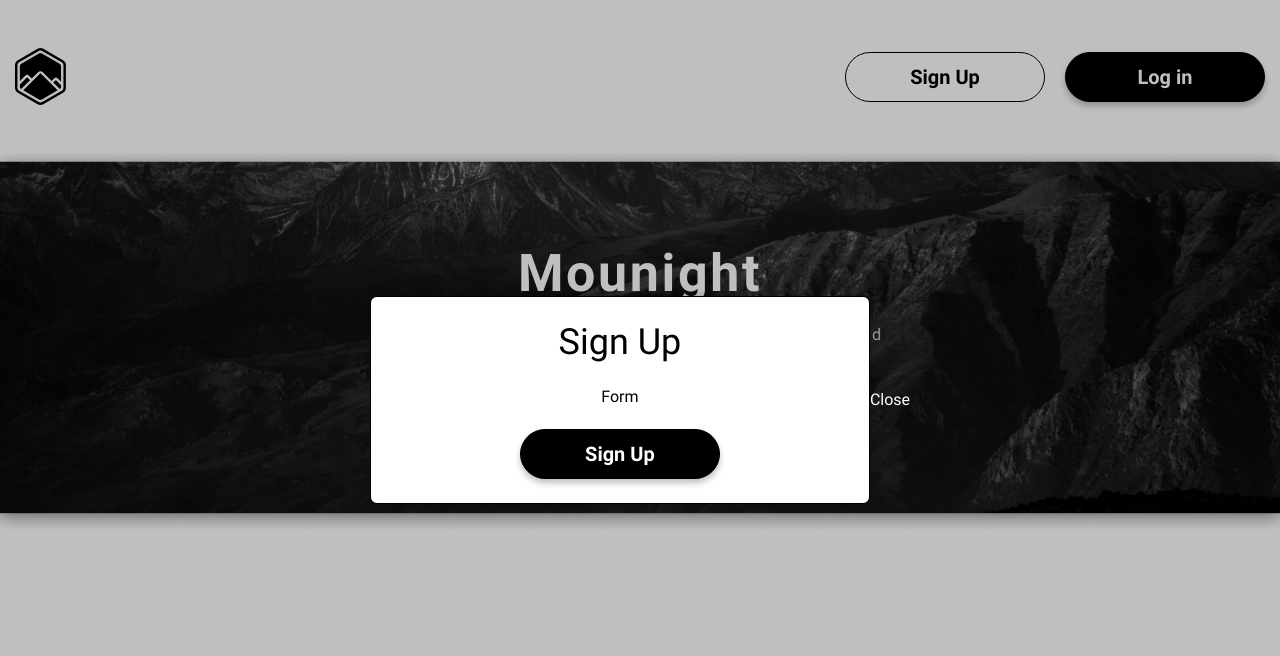
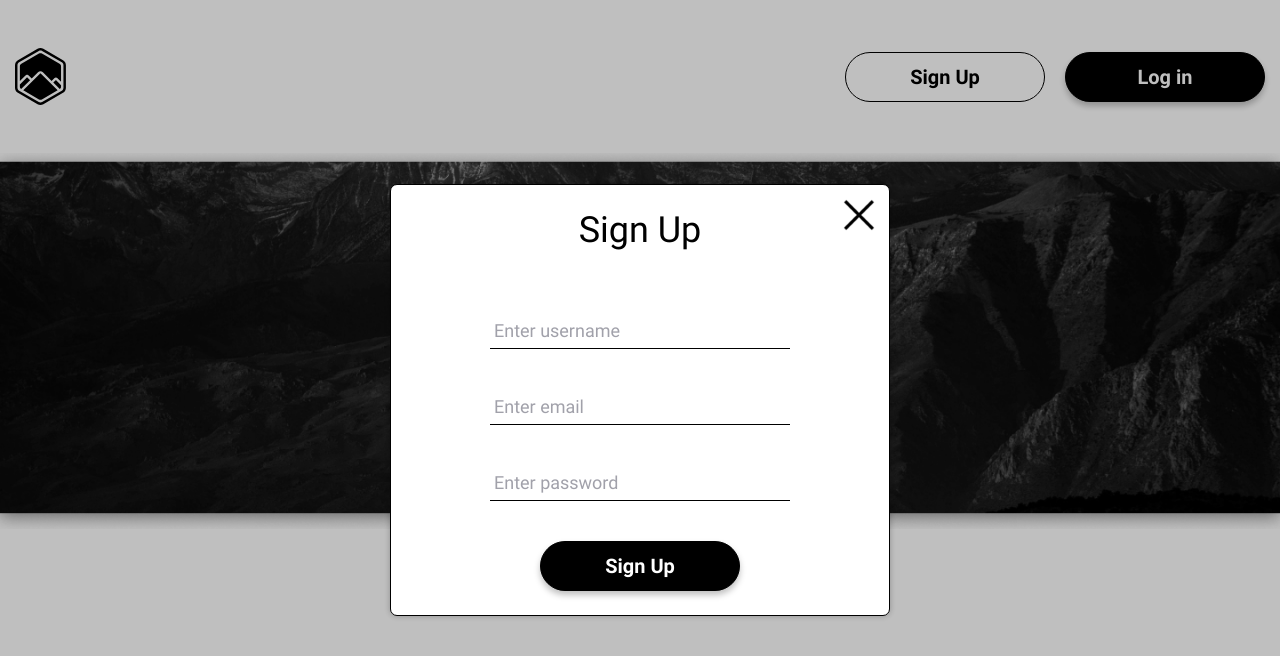
Before and after one commit to max-tsymba/mounight, a React app in the folder client/: page / in a window 1280 px wide. Both pictures are taken after a click on the button "Sign Up". Shown: the top 656 px of the page. Built offline with nearby package versions, Linux system fonts and the light colour scheme.

Commit message:
close modal

```diff
--- a/client/src/components/form/index.tsx
+++ b/client/src/components/form/index.tsx
@@ -2,8 +2,21 @@ import React from 'react';
 import IFormProps from './types';
 import styles from './styles.module.scss';
 import Button from '../button';
+// @ts-ignore
+import close from '../../assets/static/close.png';
 
-const Form = ({ children, buttonText, onSubmit, title }: IFormProps) => {
+const Form = ({
+  children,
+  buttonText,
+  onSubmit,
+  title,
+  onClose,
+}: IFormProps) => {
+  const handleCloseClick: any = (e: any) => {
+    e.preventDefault();
+    onClose();
+  };
+
   return (
     <div className={styles.form}>
       <div className={styles.form__content}>
@@ -11,6 +24,9 @@ const Form = ({ children, buttonText, onSubmit, title }: IFormProps) => {
         <div className={styles.form__data}>{children}</div>
         <Button onClick={onSubmit}>{buttonText}</Button>
       </div>
+      <button className={styles.close__btn} onClick={handleCloseClick}>
+        <img src={close} alt="" />
+      </button>
     </div>
   );
 };
--- a/client/src/components/form/styles.module.scss
+++ b/client/src/components/form/styles.module.scss
@@ -1,5 +1,6 @@
 .form {
   width: 500px;
+  position: relative;
   max-width: 100%;
   color: black;
   text-align: center;
@@ -13,13 +14,18 @@
 }
 
 .form__title {
-  @apply text-xs leading-12;
+  @apply text-xs leading-12 mb-20;
 }
 
 .form__data {
-  @apply py-20;
+  @apply py-20 flex flex-col items-center;
 }
 
 .form__content {
   padding: 24px 16px;
+  width: 100%;
 }
+
+.close__btn {
+  @apply absolute top-10 right-10 w-40 h-40;
+}
--- a/client/src/components/form/types.ts
+++ b/client/src/components/form/types.ts
@@ -5,4 +5,5 @@ export default interface IFormProps {
   buttonText: string;
   onSubmit?: any;
   title: string;
+  onClose: any;
 }
--- a/client/src/components/header/index.tsx
+++ b/client/src/components/header/index.tsx
@@ -10,6 +10,7 @@ import user from '../../assets/static/user.png';
 import styles from './styles.module.scss';
 import Modal from '../modal';
 import Form from '../form';
+import Input from '../input';
 
 const Header = () => {
   const [showRegModal, setShowRegModal]: [boolean, any] = useState(false);
@@ -46,15 +47,26 @@ const Header = () => {
             )}
           </div>
 
-          <Modal show={showRegModal} onClose={() => setShowRegModal(false)}>
-            <Form buttonText="Sign Up" title="Sign Up">
-              <h1>Form</h1>
+          <Modal show={showRegModal}>
+            <Form
+              buttonText="Sign Up"
+              title="Sign Up"
+              onClose={() => setShowRegModal(false)}
+            >
+              <Input type="text" placeholder="Enter username" />
+              <Input type="text" placeholder="Enter email" />
+              <Input type="text" placeholder="Enter password" />
             </Form>
           </Modal>
 
-          <Modal show={showLoginModal} onClose={() => setShowLoginModal(false)}>
-            <Form buttonText="Log in" title="Log In">
-              <h1>Form</h1>
+          <Modal show={showLoginModal}>
+            <Form
+              buttonText="Log in"
+              title="Log In"
+              onClose={() => setShowLoginModal(false)}
+            >
+              <Input type="text" placeholder="Enter email" />
+              <Input type="text" placeholder="Enter password" />
             </Form>
           </Modal>
         </div>
--- /dev/null
+++ b/client/src/components/input/index.tsx
@@ -0,0 +1,13 @@
+import React from 'react';
+import IInputProps from './types';
+import classNames from 'classnames';
+import styles from './styles.module.scss';
+
+const Input = ({ className, type, placeholder }: IInputProps) => {
+  const bindClasses = classNames([styles.input, className]);
+  return (
+    <input className={bindClasses} type={type} placeholder={placeholder} />
+  );
+};
+
+export default Input;
--- /dev/null
+++ b/client/src/components/input/styles.module.scss
@@ -0,0 +1,3 @@
+.input {
+  @apply w-full max-w-300 my-20 p-4 outline-none text-black text-m relative border-b;
+}
--- /dev/null
+++ b/client/src/components/input/types.ts
@@ -0,0 +1,24 @@
+export default interface IInputProps {
+  className?: string;
+  type: HTMLInputTypes;
+  placeholder?: string;
+}
+
+type HTMLInputTypes =
+  | 'number'
+  | 'search'
+  | 'button'
+  | 'time'
+  | 'image'
+  | 'text'
+  | 'checkbox'
+  | 'color'
+  | 'date'
+  | 'datetime-local'
+  | 'email'
+  | 'file'
+  | 'hidden'
+  | 'month'
+  | 'password'
+  | 'radio'
+  | 'range';
--- a/client/src/components/modal/index.tsx
+++ b/client/src/components/modal/index.tsx
@@ -4,23 +4,15 @@ import ReactDOM from 'react-dom';
 import IModalProps from './types';
 import styles from './styles.module.scss';
 
-const Modal = ({ children, show, onClose }: IModalProps) => {
+const Modal = ({ children, show }: IModalProps) => {
   const [isBrowser, setIsBrowser]: [boolean, any] = useState(false);
 
   useEffect(() => {
     setIsBrowser(true);
   }, []);
 
-  const handleCloseClick: any = (e: any) => {
-    e.preventDefault();
-    onClose();
-  };
-
   const modalContent: ReactNode = show ? (
-    <div className={styles.overlay}>
-      {children}
-      <button onClick={handleCloseClick}>Close</button>
-    </div>
+    <div className={styles.overlay}>{children}</div>
   ) : null;
 
   if (isBrowser)
--- a/client/src/components/modal/types.ts
+++ b/client/src/components/modal/types.ts
@@ -3,5 +3,4 @@ import { ReactNode } from 'react';
 export default interface IModalProps {
   children?: string | ReactNode;
   show: boolean;
-  onClose: any;
 }
--- a/client/tailwind.config.js
+++ b/client/tailwind.config.js
@@ -28,6 +28,7 @@ module.exports = {
             },
         },
         fontSize: {
+            'm': '18px',
             'md': '20px',
             'xs': '36px',
             'xl': '52px',
@@ -44,6 +45,7 @@ module.exports = {
         },
         spacing: {
             '0': '0px',
+            '4': '4px',
             '10': '10px',
             '12': '12px',
             '20': '20px',
@@ -53,6 +55,7 @@ module.exports = {
             '120': '120px',
         },
         maxWidth: {
+            '300': '300px',
             'full': '100%',
         },
         minWidth: {
```
Also changed, not shown: client/src/assets/static/close.png (added).
